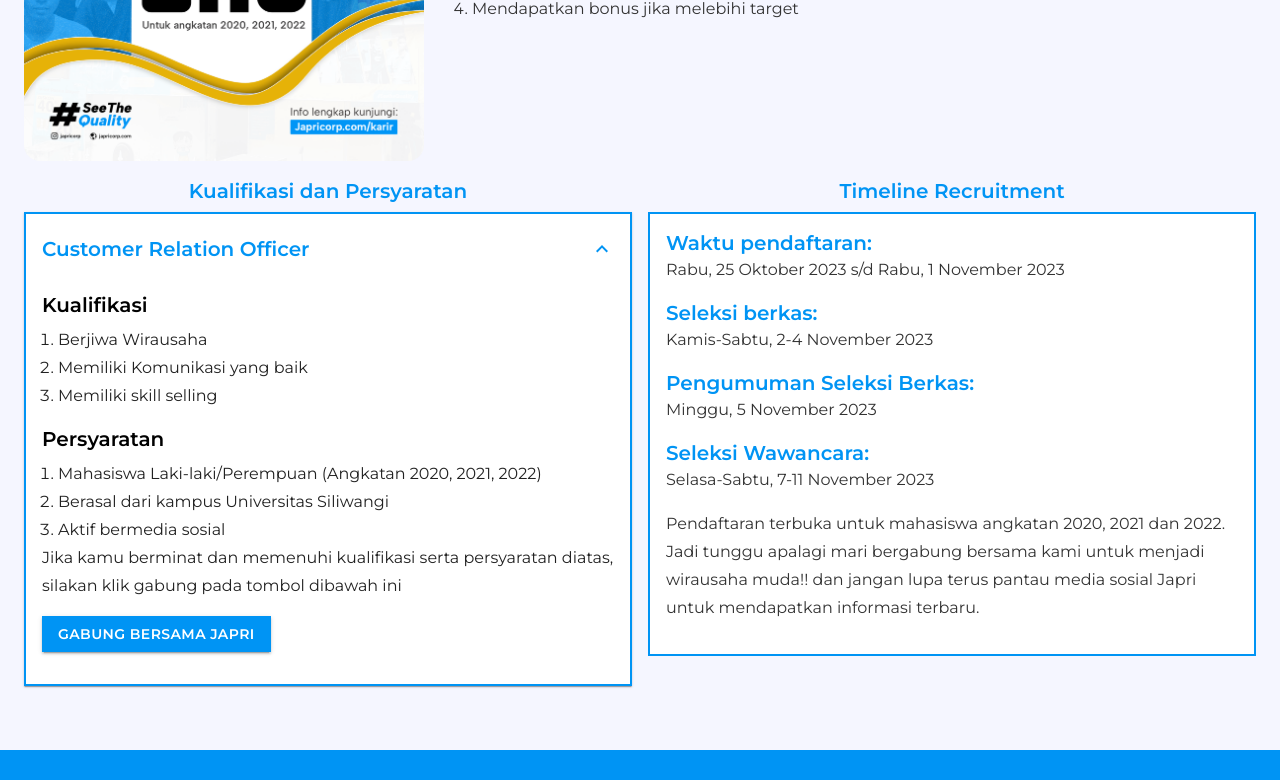
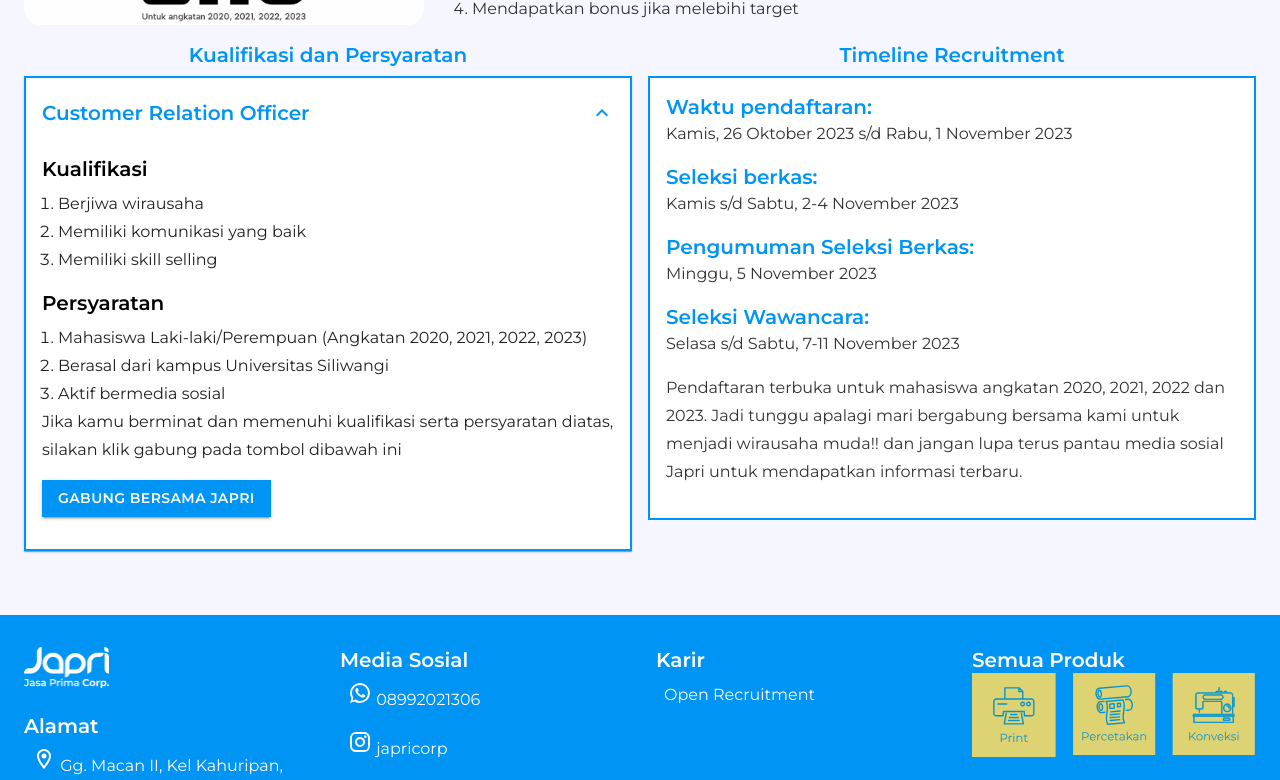
Before and after one commit to aridarsan/japri-corp, a React (Create React App) app: page /karir in a window 1280 px wide. Shown: the part 600-1380 px from the top of the page. Built offline with nearby package versions, Linux system fonts and the light colour scheme; what react-swipeable-views-utils would draw is missing.

Commit message:
edit CRO

```diff
--- a/src/Components/Cro.js
+++ b/src/Components/Cro.js
@@ -22,13 +22,13 @@
       {
         nama1: "Kualifikasi",
         Kualifikasi: [
-          "Berjiwa Wirausaha",
-          "Memiliki Komunikasi yang baik",
+          "Berjiwa wirausaha",
+          "Memiliki komunikasi yang baik",
           "Memiliki skill selling"
         ],
         nama2: "Persyaratan",
         Persyaratan: [
-          "Mahasiswa Laki-laki/Perempuan (Angkatan 2020, 2021, 2022)",
+          "Mahasiswa Laki-laki/Perempuan (Angkatan 2020, 2021, 2022, 2023)",
           "Berasal dari kampus Universitas Siliwangi",
           "Aktif bermedia sosial"
         ],
@@ -231,22 +231,22 @@
               }}
             >
               <h5>Waktu pendaftaran:</h5>
-              <p>Rabu, 25 Oktober 2023 s/d Rabu, 1 November 2023</p>
+              <p>Kamis, 26 Oktober 2023 s/d Rabu, 1 November 2023</p>
 
               <h5> Seleksi berkas:</h5>
-              <p>Kamis-Sabtu, 2-4 November 2023</p>
+              <p>Kamis s/d Sabtu, 2-4 November 2023</p>
 
               <h5> Pengumuman Seleksi Berkas:</h5>
               <p>Minggu, 5 November 2023</p>
 
               <h5> Seleksi Wawancara:</h5>
-              <p>Selasa-Sabtu, 7-11 November 2023</p>
+              <p>Selasa s/d Sabtu, 7-11 November 2023</p>
 
               {/* <h5> Pengumuman Akhir:</h5>
               <p>Kamis, 14 September 2023</p> */}
 
               <p>
-              Pendaftaran terbuka untuk mahasiswa angkatan 2020, 2021 dan 2022. Jadi tunggu apalagi mari bergabung bersama kami untuk
+              Pendaftaran terbuka untuk mahasiswa angkatan 2020, 2021, 2022 dan 2023. Jadi tunggu apalagi mari bergabung bersama kami untuk
               menjadi wirausaha muda!! dan jangan lupa terus pantau media sosial
               Japri untuk mendapatkan informasi terbaru.
             </p>
```
Also changed, not shown: src/Images/cro.png.
